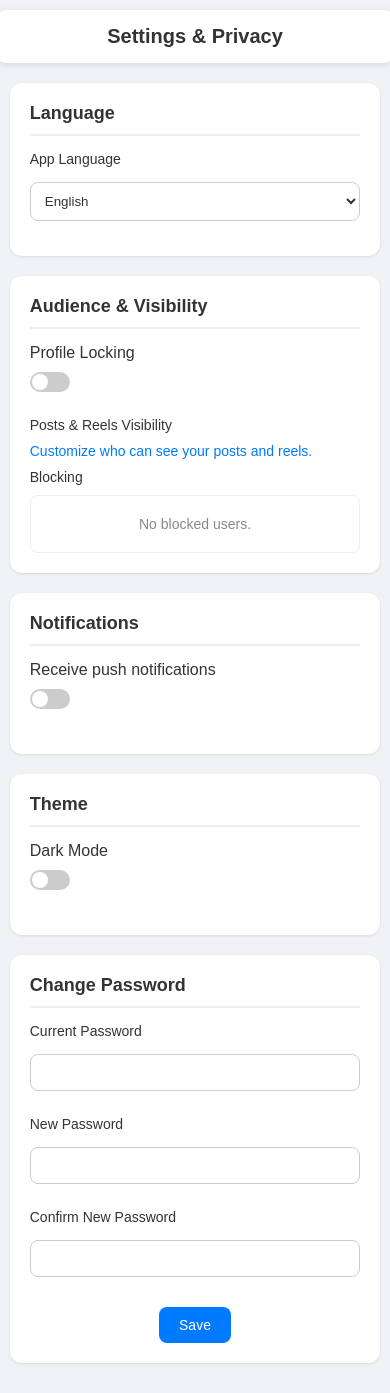
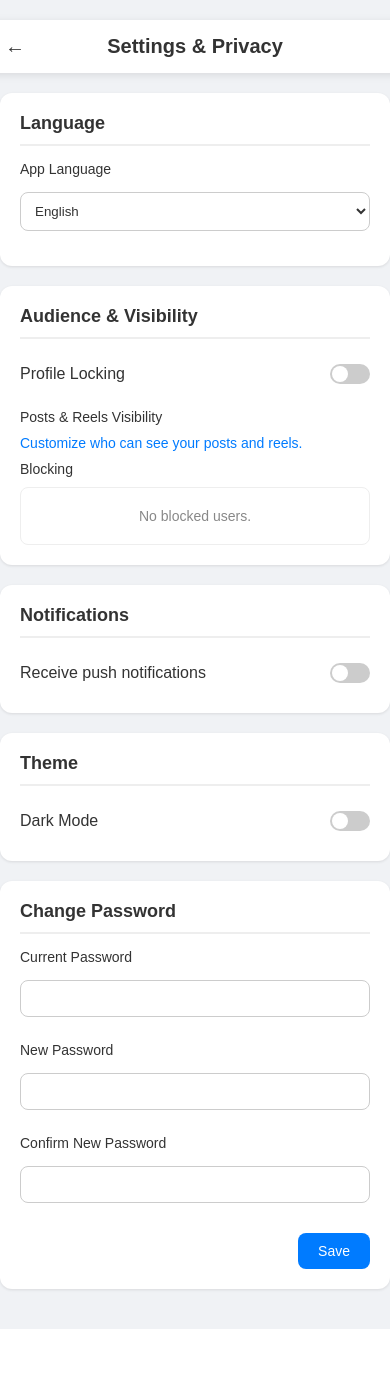
Before and after one commit to Hencheng2/fin, a Django app: template templates/settings.html in a window 390 px wide. After the commit the page ends 1329 px from the top, so only its background shows below. Run offline with Django 3.2, Linux system fonts and the light colour scheme; the template is opened without the code that fills it, so the values that code supplies are empty.

Commit message:
Update settings.html

```diff
--- a/templates/settings.html
+++ b/templates/settings.html
@@ -28,7 +28,7 @@
             font-family: Arial, sans-serif;
             background-color: var(--background-color-light);
             margin: 0;
-            padding: 10px 0;
+            padding: 20px 0;
             display: flex;
             flex-direction: column;
             align-items: center;
@@ -41,8 +41,30 @@
             color: var(--text-color-dark);
         }
 
+        body.dark-mode .header {
+            background-color: var(--card-color-dark);
+            box-shadow: 0 2px 8px rgba(0,0,0,0.3);
+        }
+
+        body.dark-mode .settings-section {
+            background-color: var(--card-color-dark);
+            box-shadow: 0 1px 3px rgba(0,0,0,0.2);
+        }
+
+        body.dark-mode .settings-section h2 {
+            border-bottom: 2px solid var(--border-color-dark);
+        }
+
+        body.dark-mode .toggle-switch-container input:checked + .slider {
+            background-color: #555;
+        }
+
+        body.dark-mode .toggle-switch-container input:checked + .slider:before {
+            background-color: #ccc;
+        }
+
         .header {
-            width: 90%;
+            width: 100%;
             max-width: 800px;
             display: flex;
             justify-content: center;
@@ -57,20 +79,28 @@
             margin-bottom: 20px;
         }
 
-        body.dark-mode .header {
-            background-color: var(--card-color-dark);
-            box-shadow: 0 2px 8px rgba(0,0,0,0.3);
-        }
-
         .header .title {
             font-size: 20px;
             font-weight: bold;
         }
 
+        .back-arrow {
+            position: absolute;
+            left: 20px;
+            font-size: 20px;
+            color: var(--text-color-light);
+            text-decoration: none;
+            font-weight: bold;
+        }
+
+        body.dark-mode .back-arrow {
+            color: var(--text-color-dark);
+        }
+
         .container {
-            width: 90%;
+            width: 100%;
             max-width: 800px;
-            padding: 0 10px;
+            padding: 0 20px;
         }
 
         .settings-section {
@@ -81,26 +111,19 @@
             margin-bottom: 20px;
         }
 
-        body.dark-mode .settings-section {
-            background-color: var(--card-color-dark);
-            box-shadow: 0 1px 3px rgba(0,0,0,0.2);
-        }
-
         .settings-section h2 {
             margin-top: 0;
             font-size: 18px;
+            color: var(--text-color-light);
             border-bottom: 2px solid var(--border-color-light);
             padding-bottom: 10px;
             margin-bottom: 15px;
         }
 
-        body.dark-mode .settings-section h2 {
-            border-bottom: 2px solid var(--border-color-dark);
-        }
-
         .settings-section label,
         .settings-section p {
             font-size: 14px;
+            color: var(--text-color-light);
             margin: 10px 0;
             display: block;
         }
@@ -131,7 +154,10 @@
             justify-content: space-between;
             align-items: center;
             margin-bottom: 15px;
-            flex-wrap: wrap;
+        }
+
+        .settings-option:last-child {
+            margin-bottom: 0;
         }
 
         .toggle-switch-container {
@@ -189,7 +215,6 @@
             justify-content: flex-end;
             gap: 10px;
             margin-top: 15px;
-            flex-wrap: wrap;
         }
 
         .save-btn, .cancel-btn {
@@ -266,29 +291,11 @@
             background-color: #c82333;
         }
 
-        /* Responsive */
-        @media (max-width: 600px) {
-            .settings-option {
-                flex-direction: column;
-                align-items: flex-start;
-            }
-
-            .button-group {
-                justify-content: center;
-            }
-
-            .container {
-                width: 95%;
-            }
-
-            .header {
-                width: 95%;
-            }
-        }
     </style>
 </head>
 <body>
     <div class="header">
+        <a href="menu.html" class="back-arrow">&#8592;</a>
         <span class="title">Settings & Privacy</span>
     </div>
 
@@ -307,7 +314,6 @@
         <!-- Audience Visibility -->
         <div class="settings-section">
             <h2>Audience & Visibility</h2>
-
             <div class="settings-option">
                 <span>Profile Locking</span>
                 <div class="toggle-switch-container">
@@ -324,7 +330,9 @@
             </p>
 
             <p>Blocking</p>
-            <div id="blocked-users-list" class="blocked-users-list"></div>
+            <div id="blocked-users-list" class="blocked-users-list">
+                <!-- Blocked users will be dynamically listed here -->
+            </div>
         </div>
 
         <!-- Notifications -->
@@ -375,6 +383,7 @@
             const blockedUsersList = document.getElementById('blocked-users-list');
             const themeToggle = document.getElementById('theme-toggle');
 
+            // Theme Toggle Logic
             themeToggle.addEventListener('change', () => {
                 document.body.classList.toggle('dark-mode', themeToggle.checked);
             });
@@ -396,15 +405,22 @@
                 }
             }
 
+            // This function would be called to fetch data from your backend
             function fetchSettingsData() {
-                // Fetch data from backend here if needed
+                // Example: Fetch blocked users
+                // fetch('/api/settings/blocked_users')
+                //     .then(response => response.json())
+                //     .then(data => {
+                //         renderBlockedUsers(data);
+                //     });
+
                 renderBlockedUsers([]);
             }
 
             blockedUsersList.addEventListener('click', (event) => {
                 if (event.target.classList.contains('unblock-btn')) {
                     const userId = event.target.dataset.userId;
-                    // Backend API to unblock user
+                    // Your backend API call to unblock user goes here
                 }
             });
 
@@ -418,7 +434,7 @@
                     return;
                 }
 
-                // Backend API to change password
+                // Your backend API call to change password goes here
             });
 
             fetchSettingsData();
```
